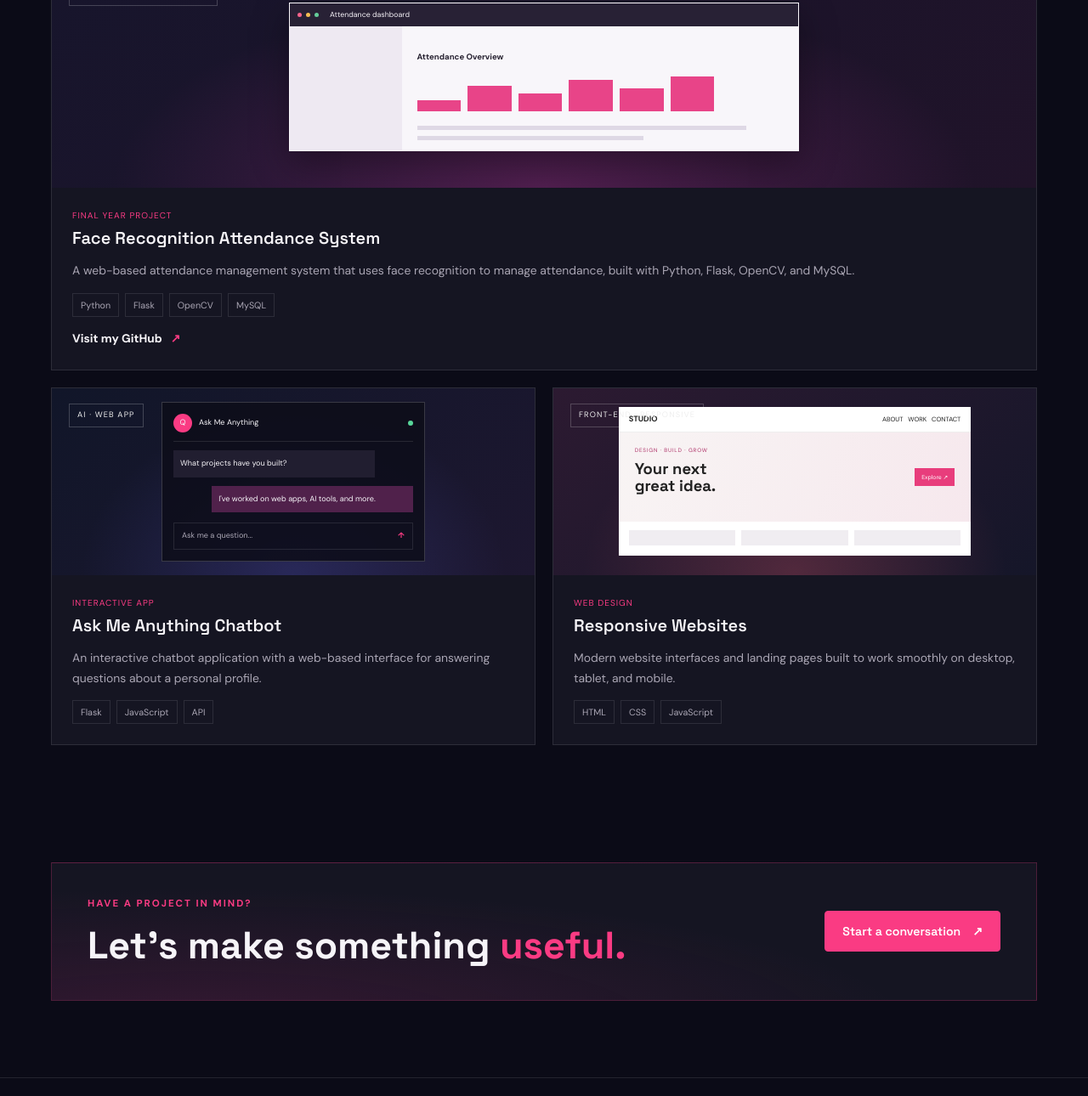
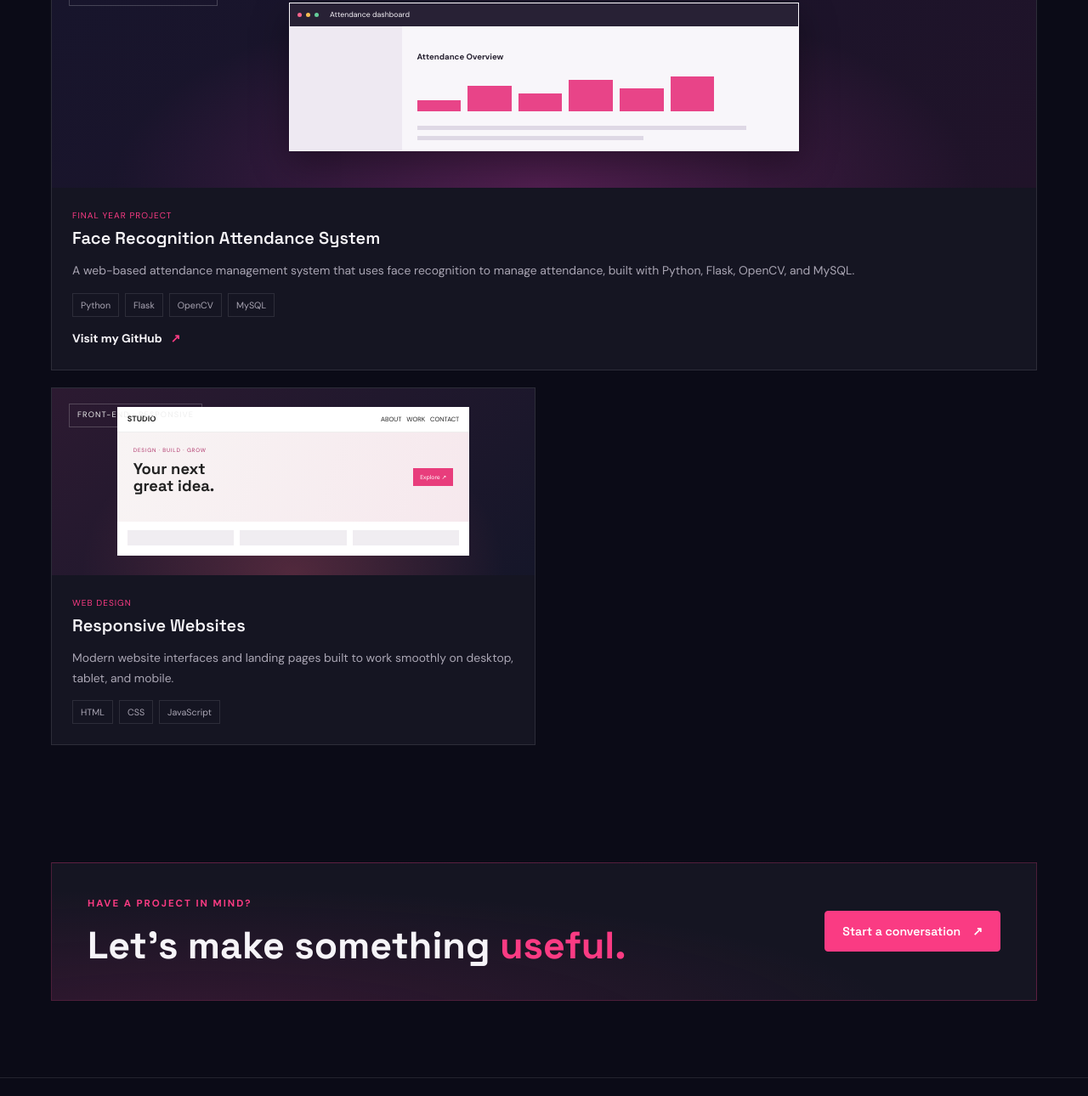
Before and after one commit to quaid4235-dev/Quaid-portfolio, a plain HTML site: page portfolio.html in a window 1280 px wide. Shown: the part 722-2012 px from the top of the page at 85% size. Drawn offline with Linux system fonts and the light colour scheme.

Commit message:
Remove chatbot project from portfolio page

```diff
--- a/portfolio.html
+++ b/portfolio.html
@@ -1,19 +1,92 @@
 <!doctype html>
 <html lang="en" data-theme="dark">
 <head>
-  <meta charset="UTF-8"><meta name="viewport" content="width=device-width, initial-scale=1">
-  <title>Web Development Projects | Quaid Khan</title><meta name="description" content="See selected web development projects by Quaid Khan, including a face recognition attendance system, chatbot, and responsive websites.">
-  <meta name="theme-color" content="#0b0b17"><link rel="icon" href="favicon.svg" type="image/svg+xml">
-  <link rel="preconnect" href="https://fonts.googleapis.com"><link rel="preconnect" href="https://fonts.gstatic.com" crossorigin><link href="https://fonts.googleapis.com/css2?family=DM+Sans:wght@400;500;600;700&family=Space+Grotesk:wght@500;600;700&display=swap" rel="stylesheet"><link rel="stylesheet" href="css/style.css"><script src="js/script.js" defer></script>
+  <meta charset="UTF-8">
+  <meta name="viewport" content="width=device-width, initial-scale=1">
+  <title>Web Development Projects | Quaid Khan</title>
+  <meta name="description" content="See selected web development projects by Quaid Khan, including a face recognition attendance system and responsive websites.">
+  <meta name="theme-color" content="#0b0b17">
+  <link rel="icon" href="favicon.svg" type="image/svg+xml">
+  <link rel="preconnect" href="https://fonts.googleapis.com">
+  <link rel="preconnect" href="https://fonts.gstatic.com" crossorigin>
+  <link href="https://fonts.googleapis.com/css2?family=DM+Sans:wght@400;500;600;700&family=Space+Grotesk:wght@500;600;700&display=swap" rel="stylesheet">
+  <link rel="stylesheet" href="css/style.css">
+  <script src="js/script.js" defer></script>
 </head>
-<body><a class="skip" href="#main">Skip to content</a>
-  <header class="nav-wrap" id="hdr"><nav class="nav wrap" aria-label="Primary navigation"><a class="brand" href="index.html" aria-label="Quaid Khan home"><span class="brand-mark">Q</span><span>QUAID<span class="brand-dot">.</span></span></a><button class="icon-btn burger" id="burger" type="button" aria-expanded="false" aria-controls="menu" aria-label="Open menu">☰</button><div class="links" id="menu"><a href="index.html">Home</a><a href="about.html">About</a><a href="services.html">Services</a><a href="portfolio.html" aria-current="page">Projects</a><a class="nav-contact" href="contact.html">Let's talk <span aria-hidden="true">↗</span></a></div></nav></header>
-  <main id="main"><section class="page-hero wrap"><p class="eyebrow rv"><span class="live"></span> SELECTED WORK</p><h1 class="rv">Projects built<br><span class="accent">with purpose.</span></h1><p class="lede rv">A selection of web applications and interfaces built around practical ideas and real user needs.</p></section>
-    <section class="sec wrap portfolio-page"><div class="section-label rv"><span>01</span> FEATURED PROJECTS</div><div class="portfolio-grid">
-      <article class="portfolio-card rv"><div class="portfolio-art attendance-art"><span class="visual-pill">WEB APP · COMPUTER VISION</span><div class="mock-window"><div class="mock-header"><i></i><i></i><i></i><span>Attendance dashboard</span></div><div class="mock-content"><div class="mock-side"></div><div class="mock-panel"><b>Attendance Overview</b><div class="mock-bars"><i></i><i></i><i></i><i></i><i></i><i></i></div><div class="mock-row"></div><div class="mock-row short"></div></div></div></div></div><div class="portfolio-details"><span class="tag-top">Final year project</span><h2>Face Recognition Attendance System</h2><p>A web-based attendance management system that uses face recognition to manage attendance, built with Python, Flask, OpenCV, and MySQL.</p><ul class="tags"><li>Python</li><li>Flask</li><li>OpenCV</li><li>MySQL</li></ul><a class="text-link" href="https://github.com/quaid4235-dev" target="_blank" rel="noreferrer">Visit my GitHub <span aria-hidden="true">↗</span></a></div></article>
-      <article class="portfolio-card rv"><div class="portfolio-art chatbot-art"><span class="visual-pill">AI · WEB APP</span><div class="chat-preview"><div class="chat-title"><span class="chat-avatar">Q</span><span>Ask Me Anything</span><i></i></div><div class="chat-bubble">What projects have you built?</div><div class="chat-bubble reply">I've worked on web apps, AI tools, and more.</div><div class="chat-input">Ask me a question... <b>↑</b></div></div></div><div class="portfolio-details"><span class="tag-top">Interactive app</span><h2>Ask Me Anything Chatbot</h2><p>An interactive chatbot application with a web-based interface for answering questions about a personal profile.</p><ul class="tags"><li>Flask</li><li>JavaScript</li><li>API</li></ul></div></article>
-      <article class="portfolio-card rv"><div class="portfolio-art website-art"><span class="visual-pill">FRONT-END · RESPONSIVE</span><div class="web-preview"><div class="web-nav"><b>STUDIO</b><span>ABOUT&nbsp;&nbsp; WORK&nbsp;&nbsp; CONTACT</span></div><div class="web-hero"><small>DESIGN · BUILD · GROW</small><b>Your next<br>great idea.</b><i>Explore ↗</i></div><div class="web-blocks"><i></i><i></i><i></i></div></div></div><div class="portfolio-details"><span class="tag-top">Web design</span><h2>Responsive Websites</h2><p>Modern website interfaces and landing pages built to work smoothly on desktop, tablet, and mobile.</p><ul class="tags"><li>HTML</li><li>CSS</li><li>JavaScript</li></ul></div></article>
-    </div></section>
-    <section class="home-cta"><div class="wrap home-cta-inner rv"><div><p class="kicker">HAVE A PROJECT IN MIND?</p><h2>Let's make something <span class="accent">useful.</span></h2></div><a class="btn primary" href="contact.html">Start a conversation <span aria-hidden="true">↗</span></a></div></section>
-  </main><footer class="foot"><div class="wrap foot-inner"><a class="brand" href="index.html"><span class="brand-mark">Q</span><span>QUAID<span class="brand-dot">.</span></span></a><span>© 2026 Quaid Khan · Web Developer</span><div class="foot-links"><a href="about.html">About</a><a href="portfolio.html">Projects</a><a href="contact.html">Contact</a></div></div></footer>
-</body></html>
+<body>
+  <a class="skip" href="#main">Skip to content</a>
+  <header class="nav-wrap" id="hdr">
+    <nav class="nav wrap" aria-label="Primary navigation">
+      <a class="brand" href="index.html" aria-label="Quaid Khan home"><span class="brand-mark">Q</span><span>QUAID<span class="brand-dot">.</span></span></a>
+      <button class="icon-btn burger" id="burger" type="button" aria-expanded="false" aria-controls="menu" aria-label="Open menu">☰</button>
+      <div class="links" id="menu">
+        <a href="index.html">Home</a>
+        <a href="about.html">About</a>
+        <a href="services.html">Services</a>
+        <a href="portfolio.html" aria-current="page">Projects</a>
+        <a class="nav-contact" href="contact.html">Let's talk <span aria-hidden="true">↗</span></a>
+      </div>
+    </nav>
+  </header>
+  <main id="main">
+    <section class="page-hero wrap">
+      <p class="eyebrow rv"><span class="live"></span> SELECTED WORK</p>
+      <h1 class="rv">Projects built<br><span class="accent">with purpose.</span></h1>
+      <p class="lede rv">A selection of web applications and interfaces built around practical ideas and real user needs.</p>
+    </section>
+
+    <section class="sec wrap portfolio-page">
+      <div class="section-label rv"><span>01</span> FEATURED PROJECTS</div>
+      <div class="portfolio-grid">
+        <article class="portfolio-card rv">
+          <div class="portfolio-art attendance-art">
+            <span class="visual-pill">WEB APP · COMPUTER VISION</span>
+            <div class="mock-window">
+              <div class="mock-header"><i></i><i></i><i></i><span>Attendance dashboard</span></div>
+              <div class="mock-content"><div class="mock-side"></div><div class="mock-panel"><b>Attendance Overview</b><div class="mock-bars"><i></i><i></i><i></i><i></i><i></i><i></i></div><div class="mock-row"></div><div class="mock-row short"></div></div></div>
+            </div>
+          </div>
+          <div class="portfolio-details">
+            <span class="tag-top">Final year project</span>
+            <h2>Face Recognition Attendance System</h2>
+            <p>A web-based attendance management system that uses face recognition to manage attendance, built with Python, Flask, OpenCV, and MySQL.</p>
+            <ul class="tags"><li>Python</li><li>Flask</li><li>OpenCV</li><li>MySQL</li></ul>
+            <a class="text-link" href="https://github.com/quaid4235-dev" target="_blank" rel="noreferrer">Visit my GitHub <span aria-hidden="true">↗</span></a>
+          </div>
+        </article>
+
+        <article class="portfolio-card rv">
+          <div class="portfolio-art website-art">
+            <span class="visual-pill">FRONT-END · RESPONSIVE</span>
+            <div class="web-preview">
+              <div class="web-nav"><b>STUDIO</b><span>ABOUT&nbsp;&nbsp; WORK&nbsp;&nbsp; CONTACT</span></div>
+              <div class="web-hero"><small>DESIGN · BUILD · GROW</small><b>Your next<br>great idea.</b><i>Explore ↗</i></div>
+              <div class="web-blocks"><i></i><i></i><i></i></div>
+            </div>
+          </div>
+          <div class="portfolio-details">
+            <span class="tag-top">Web design</span>
+            <h2>Responsive Websites</h2>
+            <p>Modern website interfaces and landing pages built to work smoothly on desktop, tablet, and mobile.</p>
+            <ul class="tags"><li>HTML</li><li>CSS</li><li>JavaScript</li></ul>
+          </div>
+        </article>
+      </div>
+    </section>
+
+    <section class="home-cta">
+      <div class="wrap home-cta-inner rv">
+        <div><p class="kicker">HAVE A PROJECT IN MIND?</p><h2>Let's make something <span class="accent">useful.</span></h2></div>
+        <a class="btn primary" href="contact.html">Start a conversation <span aria-hidden="true">↗</span></a>
+      </div>
+    </section>
+  </main>
+  <footer class="foot">
+    <div class="wrap foot-inner">
+      <a class="brand" href="index.html"><span class="brand-mark">Q</span><span>QUAID<span class="brand-dot">.</span></span></a>
+      <span>© 2026 Quaid Khan · Web Developer</span>
+      <div class="foot-links"><a href="about.html">About</a><a href="portfolio.html">Projects</a><a href="contact.html">Contact</a></div>
+    </div>
+  </footer>
+</body>
+</html>
```
